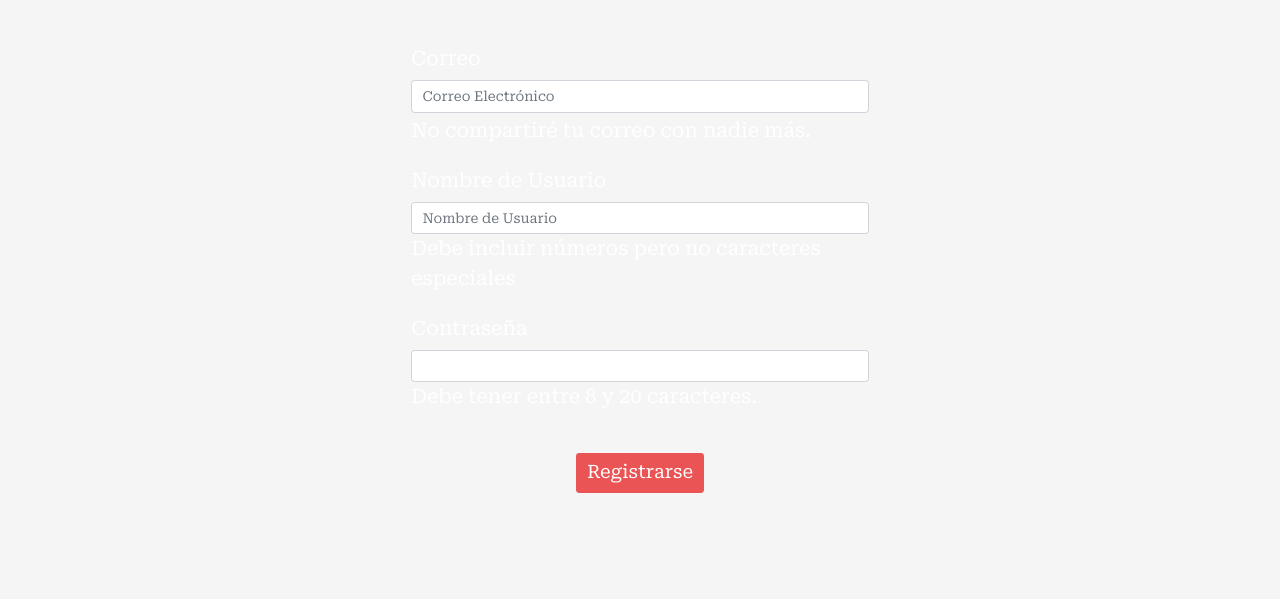
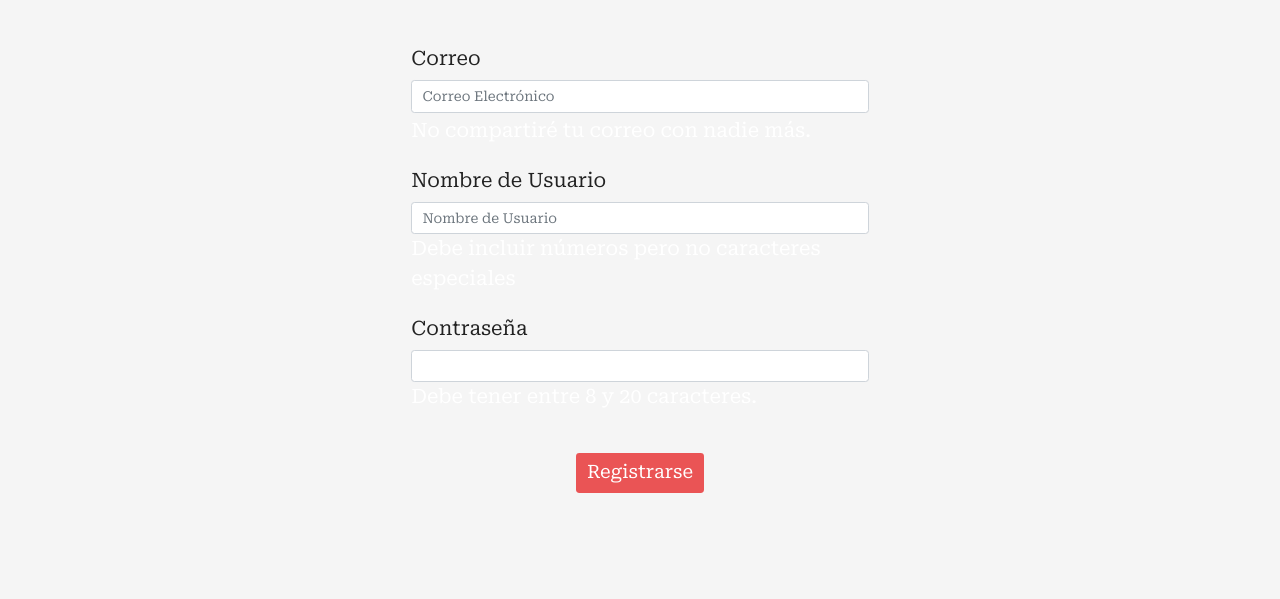
Before and after one commit to dalessandro07/brain-game, a plain HTML site: page index.html in a window 1280 px wide. Both pictures are taken after a click on the link "REGISTRARSE". Shown: the part 159-758 px from the top of the page. Drawn offline with nearby package versions, Linux system fonts and the light colour scheme; some packages are replaced by stand-ins of ours; a script that the page names is missing.

Commit message:
Update styles.css

```diff
--- a/css/styles.css
+++ b/css/styles.css
@@ -514,7 +514,7 @@ body {
 }
 
 .col-form-label {
-    color: #ffffff;
+    color: #222222;
     font-size: 1.45rem;
 }
 
```
